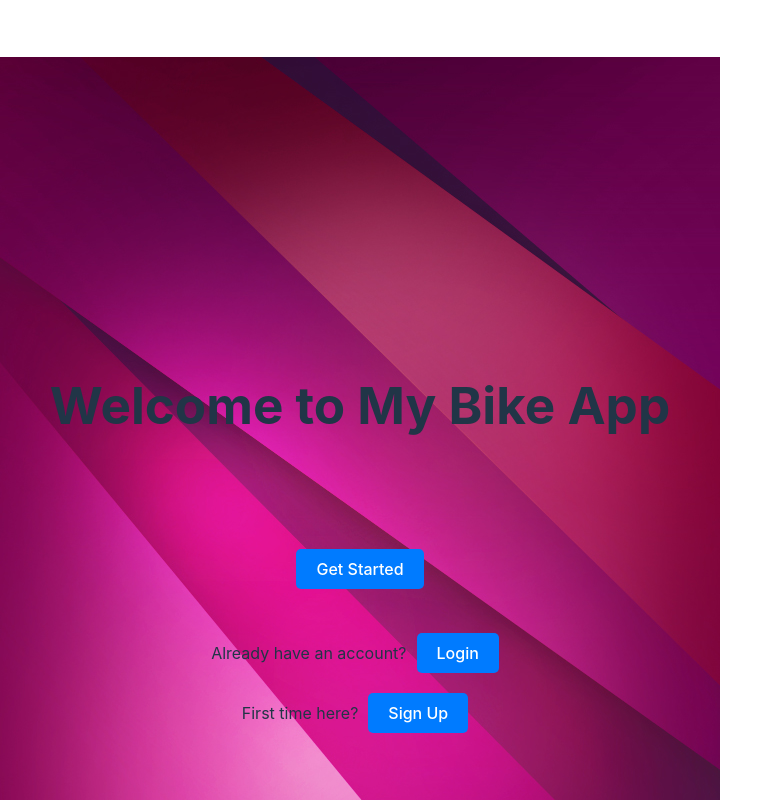
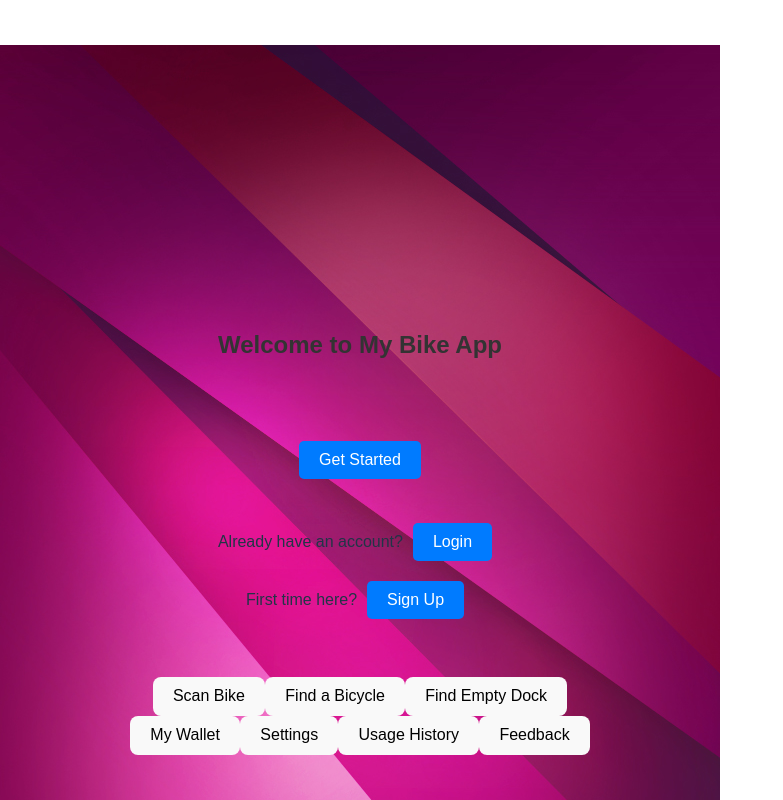
Before and after one commit to Movindugamage/MyBike, a React (Vite) app: page / in a window 1280 px wide. Shown: the top 800 px of the page, without its empty margins (0-783 px from the left). Built offline with nearby package versions, Linux system fonts and the light colour scheme.

Commit message:
Adding dummy pages to check the links of the pages, modifying mywallet

```diff
--- a/src/App.jsx
+++ b/src/App.jsx
@@ -3,6 +3,14 @@ import SplashScreen from "./components/SplashScreen";
 import Onboarding from "./components/Onboarding";
 import Login from "./components/Login";
 import Registration from "./components/Registration";
+
+import ProfilePage from "./components/ProfilePage";
+import ScanBike from "./components/ScanBike";
+import FindBicycle from "./components/FindBicycle";
+import FindEmptyDock from "./components/FindEmptyDock";
+import Settings from "./components/Settings";
+import UsageHistory from "./components/UsageHistory";
+import Feedback from "./components/Feedback";
 
 
 function App() {
@@ -15,6 +23,14 @@ function App() {
                 <Route path="/register" element={<Registration />} />
                 <Route path="/" element={<Onboarding />} />
                 <Route path="/registration" element={<Registration />} />
+
+                <Route path="/scan-bike" element={<ScanBike />} />
+                <Route path="/find-bicycle" element={<FindBicycle />} />
+                <Route path="/find-empty-dock" element={<FindEmptyDock />} />
+                <Route path="/profile" element={<ProfilePage />} />
+                <Route path="/settings" element={<Settings />} />
+                <Route path="/usage-history" element={<UsageHistory />} />
+                <Route path="/feedback" element={<Feedback />} />
             </Routes>
         </Router>
     );
--- /dev/null
+++ b/src/components/Feedback.jsx
@@ -0,0 +1,7 @@
+import React from "react";
+
+const Feedback = () => {
+    return <h1>Feedback Page</h1>;
+};
+
+export default Feedback;
--- /dev/null
+++ b/src/components/FindBicycle.jsx
@@ -0,0 +1,7 @@
+import React from "react";
+
+const FindBicycle = () => {
+    return <h1>Find a Bicycle Page</h1>;
+};
+
+export default FindBicycle;
--- /dev/null
+++ b/src/components/FindEmptyDock.jsx
@@ -0,0 +1,7 @@
+import React from "react";
+
+const FindEmptyDock = () => {
+    return <h1>Find Empty Dock Page</h1>;
+};
+
+export default FindEmptyDock;
--- /dev/null
+++ b/src/components/ScanBike.jsx
@@ -0,0 +1,7 @@
+import React from "react";
+
+const ScanBike = () => {
+    return <h1>Scan Bike Page</h1>;
+};
+
+export default ScanBike;
--- /dev/null
+++ b/src/components/Settings.jsx
@@ -0,0 +1,7 @@
+import React from "react";
+
+const Settings = () => {
+    return <h1>Settings Page</h1>;
+};
+
+export default Settings;
--- a/src/components/SplashScreen.jsx
+++ b/src/components/SplashScreen.jsx
@@ -28,7 +28,20 @@ const SplashScreen = () => {
                     <button className="signup-btn" onClick={() => navigate("/register")}>
                         Sign Up
                     </button>
+
+                    <br /><br /><br />
                 </div>
+                <div className="test-buttons">
+                <button onClick={() => navigate("/scan-bike")}>Scan Bike</button>
+                <button onClick={() => navigate("/find-bicycle")}>Find a Bicycle</button>
+                <button onClick={() => navigate("/find-empty-dock")}>Find Empty Dock</button>
+                <br />
+                <button onClick={() => navigate("/profile")}>My Wallet</button>
+                <button onClick={() => navigate("/settings")}>Settings</button>
+                <button onClick={() => navigate("/usage-history")}>Usage History</button>
+                <button onClick={() => navigate("/feedback")}>Feedback</button>
+
+            </div>
             </div>
         </div>
     );
--- /dev/null
+++ b/src/components/UsageHistory.jsx
@@ -0,0 +1,7 @@
+import React from "react";
+
+const UsageHistory = () => {
+    return <h1>Usage History Page</h1>;
+};
+
+export default UsageHistory;
```
Also changed, not shown: 1 other file (tests, documents, lock files or other folders).
